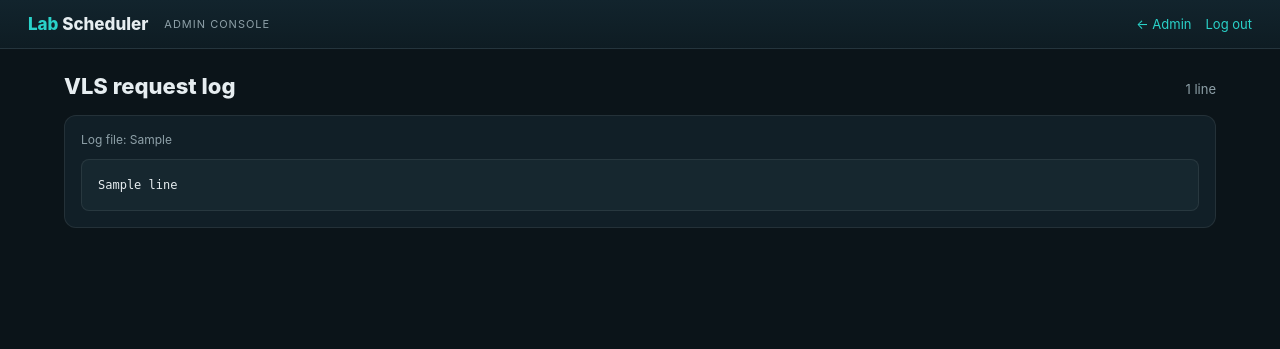
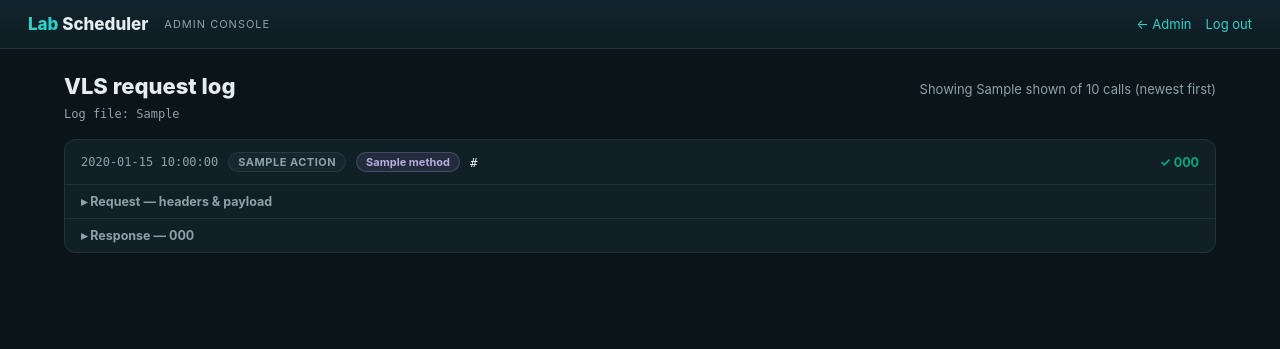
Before and after one commit to xod442/lab-scheduler, a FastAPI app: template templates/admin_vls_log.html in a window 1280 px wide. Shown: the top 349 px of the page. Run offline with FastAPI, Linux system fonts and the light colour scheme; the template is opened without the code that fills it: most values are stand-ins (such as "Sample title", 1, 10 or a date in 2020).

Commit message:
Capture VLS API responses and make the admin log readable
- Log the response (status, body, elapsed ms) alongside each outbound
  vLab API call, not just the request. Large bodies (e.g. GET /items)
  are truncated so the logfile doesn't balloon on every calendar view.
  Errors (connection failures, etc.) are captured too.
- Rewrite the /vls-log admin page: instead of a raw JSON text dump,
  each call renders as a card with method/action badges, a color-coded
  status, elapsed time, and collapsible, pretty-printed request/response
  sections. Old-format log lines from before this change still parse
  and display fine.

Co-authored-by: Copilot <223556219+Copilot@users.noreply.github.com>

```diff
--- a/app.py
+++ b/app.py
@@ -171,6 +171,7 @@ app.mount("/assets", StaticFiles(directory=os.path.join(os.path.dirname(__file__
 templates = Jinja2Templates(directory=os.path.join(os.path.dirname(__file__), "templates"))
 templates.env.globals["rp"] = ROOT_PATH
 templates.env.globals["admin_path"] = ADMIN_PATH
+templates.env.filters["pretty_json"] = lambda v: json.dumps(v, indent=2, sort_keys=True, default=str) if v is not None else ""
 
 
 # ---- Public ----
@@ -432,17 +433,49 @@ def admin_vls_log(request: Request):
     if not get_admin(request):
         return RedirectResponse(url=_admin_url("/login"), status_code=303)
     log_path = vlab_client.VLS_REQUEST_LOG_PATH
+    error = None
+    raw_lines: list[str] = []
     try:
         if os.path.exists(log_path):
-           with open(log_path, "r", encoding="utf-8") as fh:
-               lines = fh.read().splitlines()
+            with open(log_path, "r", encoding="utf-8") as fh:
+                raw_lines = [ln for ln in fh.read().splitlines() if ln.strip()]
         else:
-           lines = ["No VLS request log file has been created yet."]
+            error = "No VLS request log file has been created yet."
     except OSError:
-        lines = ["Could not read the VLS request log file."]
+        error = "Could not read the VLS request log file."
+
+    total = len(raw_lines)
+    SHOWN_LIMIT = 300
+    shown_lines = raw_lines[-SHOWN_LIMIT:]
+
+    entries = []
+    for line in reversed(shown_lines):  # newest first
+        try:
+            data = json.loads(line)
+        except ValueError:
+            entries.append({"parse_error": True, "raw": line})
+            continue
+        # Normalize legacy entries (flat "headers"/"payload", no "request"/"response").
+        if "request" not in data:
+            data = {
+                "timestamp": data.get("timestamp"),
+                "action": data.get("action"),
+                "method": data.get("method"),
+                "url": data.get("url"),
+                "elapsed_ms": data.get("elapsed_ms"),
+                "request": {"headers": data.get("headers", {}), "payload": data.get("payload")},
+                "response": None,
+                "error": data.get("error"),
+            }
+        data["parse_error"] = False
+        entries.append(data)
+
     return templates.TemplateResponse(
         request=request, name="admin_vls_log.html",
-        context={"lines": lines, "log_path": log_path, "count": len(lines)},
+        context={
+            "entries": entries, "shown": len(entries), "total": total,
+            "log_path": log_path, "error": error,
+        },
     )
 
 
--- a/templates/admin_vls_log.html
+++ b/templates/admin_vls_log.html
@@ -5,21 +5,51 @@
   <meta name="viewport" content="width=device-width, initial-scale=1.0">
   <title>VLS Request Log · Lab Scheduler</title>
   <style>
-    :root{--bg:#0b1419;--panel:#111f27;--panel2:#16272f;--border:rgba(255,255,255,0.08);--text:#e6edf0;--text2:#8ea0a8;--accent:#2ad2c9;--muted:#6f8a93}
+    :root{--bg:#0b1419;--panel:#111f27;--panel2:#16272f;--border:rgba(255,255,255,0.08);
+      --text:#e6edf0;--text2:#8ea0a8;--accent:#2ad2c9;--green:#01a982;--red:#ff6b6b;--amber:#ff8d6d;}
     *{box-sizing:border-box;margin:0;padding:0}
-    body{background:var(--bg);color:var(--text);font-family:-apple-system,BlinkMacSystemFont,"Segoe UI",sans-serif;font-size:14px}
+    body{background:var(--bg);color:var(--text);font-family:-apple-system,BlinkMacSystemFont,"Segoe UI",Inter,sans-serif;font-size:14px}
     a{color:var(--accent);text-decoration:none}
     .topbar{display:flex;align-items:center;gap:16px;padding:14px 28px;background:linear-gradient(180deg,#12242d,#0e1c23);border-bottom:1px solid var(--border)}
     .topbar .brand{font-weight:800;font-size:17px}.topbar .brand span{color:var(--accent)}
     .topbar .tag{font-size:11px;color:var(--text2);text-transform:uppercase;letter-spacing:1px}
     .topbar .right{margin-left:auto;display:flex;gap:14px;font-size:13px}
     .wrap{max-width:1200px;margin:0 auto;padding:24px}
-    .hero{display:flex;align-items:baseline;justify-content:space-between;gap:12px;flex-wrap:wrap;margin-bottom:16px}
+    .hero{display:flex;align-items:baseline;justify-content:space-between;gap:12px;flex-wrap:wrap;margin-bottom:8px}
     h1{font-size:22px;font-weight:800}
     .count{color:var(--text2);font-size:13px}
-    .panel{background:var(--panel);border:1px solid var(--border);border-radius:12px;padding:16px}
-    .path{color:var(--text2);font-size:12px;margin-bottom:12px;word-break:break-all}
-    pre{background:var(--panel2);border:1px solid var(--border);border-radius:8px;padding:16px;overflow:auto;white-space:pre-wrap;word-break:break-word;font-size:12px;line-height:1.5;color:var(--text)}
+    .path{color:var(--text2);font-size:12px;margin-bottom:18px;word-break:break-all;font-family:ui-monospace,monospace}
+    .empty{padding:40px;text-align:center;color:var(--text2);border:1px solid var(--border);border-radius:12px}
+
+    .entry{background:var(--panel);border:1px solid var(--border);border-radius:12px;margin-bottom:12px;overflow:hidden}
+    .entry-head{display:flex;align-items:center;gap:10px;flex-wrap:wrap;padding:12px 16px}
+    .ts{font-family:ui-monospace,monospace;font-size:12px;color:var(--text2);white-space:nowrap}
+    .b{display:inline-block;padding:2px 9px;border-radius:20px;font-size:11px;font-weight:700;white-space:nowrap}
+    .b-get{background:rgba(139,123,184,0.15);color:#b7a9dd;border:1px solid rgba(139,123,184,0.35)}
+    .b-post{background:rgba(42,210,201,0.12);color:var(--accent);border:1px solid rgba(42,210,201,0.3)}
+    .b-action{background:var(--panel2);color:var(--text2);border:1px solid var(--border);text-transform:uppercase;letter-spacing:.5px}
+    .url{font-family:ui-monospace,monospace;font-size:12.5px;color:var(--text);word-break:break-all;flex:1;min-width:220px}
+    .status{font-weight:700;font-size:12.5px;white-space:nowrap}
+    .status.ok{color:var(--green)}
+    .status.fail{color:var(--red)}
+    .status.pending{color:var(--amber)}
+    .elapsed{color:var(--text2);font-size:11.5px;white-space:nowrap}
+
+    details{border-top:1px solid var(--border)}
+    details summary{cursor:pointer;padding:9px 16px;font-size:12.5px;font-weight:700;color:var(--text2);list-style:none;user-select:none}
+    details summary::-webkit-details-marker{display:none}
+    details summary::before{content:"▸  ";color:var(--text2)}
+    details[open] summary::before{content:"▾  "}
+    details summary:hover{color:var(--text)}
+    .detail-body{padding:0 16px 14px}
+    .kv{display:flex;gap:8px;font-size:12px;padding:2px 0}
+    .kv .k{color:var(--text2);flex:0 0 110px}
+    .kv .v{font-family:ui-monospace,monospace;word-break:break-all}
+    pre{background:var(--panel2);border:1px solid var(--border);border-radius:8px;padding:12px;overflow:auto;
+      white-space:pre-wrap;word-break:break-word;font-size:12px;line-height:1.5;color:var(--text);margin-top:6px}
+    .error-banner{background:rgba(255,107,107,0.1);border:1px solid rgba(255,107,107,0.3);color:var(--red);
+      border-radius:8px;padding:8px 12px;font-size:12.5px;margin:0 16px 14px;font-family:ui-monospace,monospace}
+    .raw-line{padding:12px 16px;font-family:ui-monospace,monospace;font-size:12px;color:var(--amber);word-break:break-all}
   </style>
 </head>
 <body>
@@ -35,13 +65,67 @@
   <div class="wrap">
     <div class="hero">
       <h1>VLS request log</h1>
-      <div class="count">{{ count }} line{% if count != 1 %}s{% endif %}</div>
+      <div class="count">Showing {{ shown }} of {{ total }} call{{ '' if total == 1 else 's' }} (newest first)</div>
     </div>
-    <div class="panel">
-      <div class="path">Log file: {{ log_path }}</div>
-      <pre>{% for line in lines %}{{ line }}
-{% endfor %}</pre>
-    </div>
+    <div class="path">Log file: {{ log_path }}</div>
+
+    {% if error %}
+      <div class="empty">{{ error }}</div>
+    {% elif not entries %}
+      <div class="empty">No VLS calls logged yet.</div>
+    {% else %}
+      {% for e in entries %}
+      <div class="entry">
+        {% if e.parse_error %}
+          <div class="raw-line">Unparseable line: {{ e.raw }}</div>
+        {% else %}
+          <div class="entry-head">
+            <span class="ts">{{ e.timestamp[:19].replace('T', ' ') if e.timestamp else '—' }}</span>
+            {% if e.action %}<span class="b b-action">{{ e.action }}</span>{% endif %}
+            <span class="b {{ 'b-post' if e.method == 'POST' else 'b-get' }}">{{ e.method or '?' }}</span>
+            <span class="url">{{ e.url or '—' }}</span>
+            {% if e.response %}
+              <span class="status {{ 'ok' if e.response.ok else 'fail' }}">
+                {{ '✓' if e.response.ok else '✗' }} {{ e.response.status_code }}
+              </span>
+            {% elif e.error %}
+              <span class="status fail">✗ no response</span>
+            {% else %}
+              <span class="status pending">— no response captured</span>
+            {% endif %}
+            {% if e.elapsed_ms %}<span class="elapsed">{{ '%.0f'|format(e.elapsed_ms) }} ms</span>{% endif %}
+          </div>
+
+          {% if e.error %}
+            <div class="error-banner">⚠ {{ e.error }}</div>
+          {% endif %}
+
+          <details>
+            <summary>Request — headers &amp; payload</summary>
+            <div class="detail-body">
+              {% if e.request.headers %}
+                {% for k, v in e.request.headers.items() %}
+                <div class="kv"><span class="k">{{ k }}</span><span class="v">{{ v }}</span></div>
+                {% endfor %}
+              {% endif %}
+              {% if e.request.payload is not none %}
+                <pre>{{ e.request.payload | pretty_json }}</pre>
+              {% endif %}
+            </div>
+          </details>
+
+          {% if e.response %}
+          <details>
+            <summary>Response — {{ e.response.status_code }}{{ ' (truncated)' if e.response.body is mapping and e.response.body.truncated else '' }}</summary>
+            <div class="detail-body">
+              <pre>{{ e.response.body | pretty_json }}</pre>
+            </div>
+          </details>
+          {% endif %}
+        {% endif %}
+      </div>
+      {% endfor %}
+    {% endif %}
   </div>
 </body>
 </html>
```
Also changed, not shown: vlab_client.py (+74 -8 lines).
